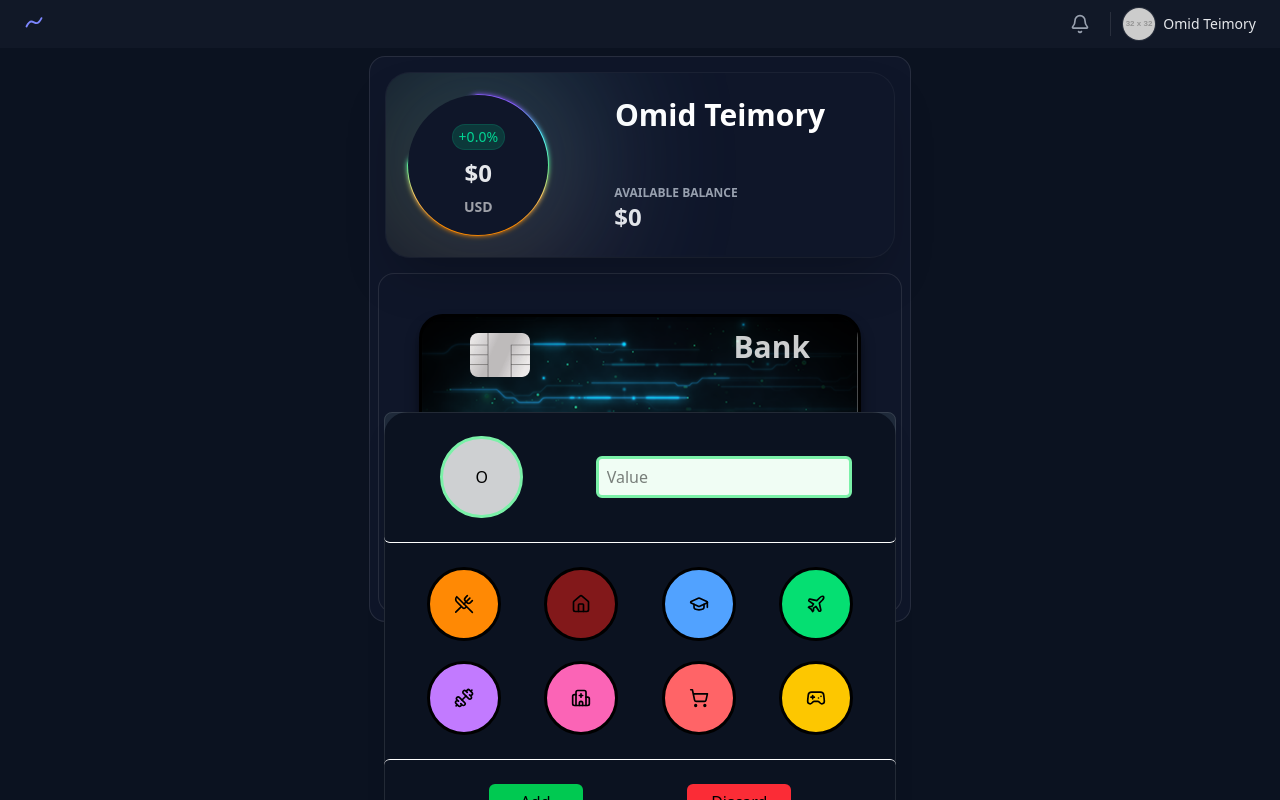
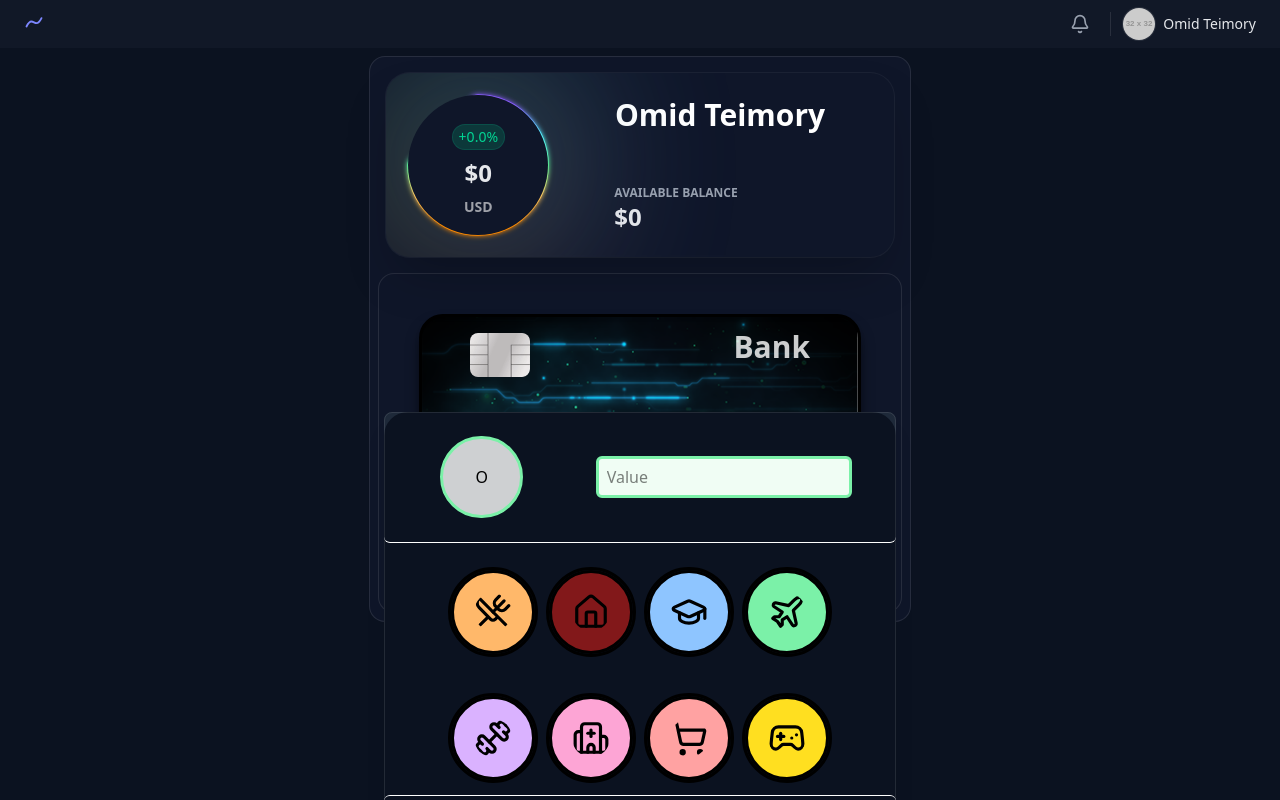
Before and after one commit to omid2007hope/Wallet, a React (Vite) app: page /Wallet in a window 1280 px wide. Both pictures are taken after a click on the button 763 px from the left and 754 px from the top of the page. Built offline with nearby package versions, Linux system fonts and the light colour scheme.

Commit message:
AddMenu React

```diff
--- a/src/components/Home/AddMenu.jsx
+++ b/src/components/Home/AddMenu.jsx
@@ -18,6 +18,60 @@ import { ShoppingCart } from "lucide-react";
 import { Gamepad2 } from "lucide-react";
 
 export default function AddMenu(props) {
+  const iconList1 = [
+    {
+      icon: (
+        <UtensilsCrossed className="size-21 p-5 rounded-full border-3 border-black bg-orange-300 hover:bg-orange-300/80 active:bg-orange-300/50" />
+      ),
+      id: "UtensilsCrossed",
+    },
+    {
+      icon: (
+        <House className="size-21 p-5 rounded-full border-3 border-black bg-red-900 hover:bg-red-900/80 active:bg-red-900/50" />
+      ),
+      id: "House",
+    },
+    {
+      icon: (
+        <GraduationCap className="size-21 p-5 rounded-full border-3 border-black bg-blue-300 hover:bg-blue-300/80 active:bg-blue-300/50" />
+      ),
+      id: "GraduationCap",
+    },
+    {
+      icon: (
+        <Plane className="size-21 p-5 rounded-full border-3 border-black bg-green-300 hover:bg-green-300/80 active:bg-green-300/50" />
+      ),
+      id: "Plane",
+    },
+  ];
+
+  const iconList2 = [
+    {
+      icon: (
+        <Dumbbell className="size-21 p-5 rounded-full border-3 border-black bg-purple-300 hover:bg-purple-300/80 active:bg-purple-300/50" />
+      ),
+      id: "Dumbbell",
+    },
+    {
+      icon: (
+        <Hospital className="size-21 p-5 rounded-full border-3 border-black bg-pink-300 hover:bg-pink-300/80 active:bg-pink-300/50" />
+      ),
+      id: "Hospital",
+    },
+    {
+      icon: (
+        <ShoppingCart className="size-21 p-5 rounded-full border-3 border-black bg-red-300 hover:bg-red-300/80 active:bg-red-300/50" />
+      ),
+      id: "ShoppingCart",
+    },
+    {
+      icon: (
+        <Gamepad2 className="size-21 p-5 rounded-full border-3 border-black bg-yellow-300 hover:bg-yellow-300/80 active:bg-yellow-300/50" />
+      ),
+      id: "Gamepad2",
+    },
+  ];
+
   return (
     <div>
       <Dialog
@@ -47,35 +101,31 @@ export default function AddMenu(props) {
                     className="w-1/2 py-0.5 md:py-1.5 lg:py-1.5 pl-2 mr-2 bg-green-50 border-3 border-green-300 rounded-md flex flex-row justiy-center items-center"
                   />
                 </div>
-                <div className="w-full h-full gap-2 flex flex-col justify-center items-center">
-                  <div className="w-full h-full px-0 p-3 md:pt-6 lg:pt-6 my flex flex-row justify-evenly items-center">
-                    <button className="px-3.5 md:px-6 lg:px-6 py-3.5 md:py-6 lg:py-6 flex flex-row justify-around items-center bg-orange-400 hover:bg-orange-400/80 active:bg-orange-400/50  border-3 border-black rounded-full">
-                      <UtensilsCrossed size={20} />
-                    </button>
-                    <button className="px-3.5 md:px-6 lg:px-6 py-3.5 md:py-6 lg:py-6 flex flex-row justify-around items-center bg-red-900 hover:bg-red-900/80 active:bg-red-900/50  border-3 border-black rounded-full">
-                      <House size={20} />
-                    </button>
-                    <button className="px-3.5 md:px-6 lg:px-6 py-3.5 md:py-6 lg:py-6 flex flex-row justify-around items-center bg-blue-400 hover:bg-blue-400/80 active:bg-blue-400/50  border-3 border-black rounded-full">
-                      <GraduationCap size={20} />
-                    </button>
-                    <button className="px-3.5 md:px-6 lg:px-6 py-3.5 md:py-6 lg:py-6 flex flex-row justify-around items-center bg-green-400 hover:bg-green-400/80 active:bg-green-400/50  border-3 border-black rounded-full">
-                      <Plane size={20} />
-                    </button>
-                  </div>
-                  <div className="w-full h-full px-0 pb-3 md:pb-6 lg:pb-6 my flex flex-row justify-evenly items-center">
-                    <button className="px-3.5 md:px-6 lg:px-6 py-3.5 md:py-6 lg:py-6 flex flex-row justify-around items-center bg-purple-400 hover:bg-purple-400/80 active:bg-purple-400/50  border-3 border-black rounded-full">
-                      <Dumbbell size={20} />
-                    </button>
-                    <button className="px-3.5 md:px-6 lg:px-6 py-3.5 md:py-6 lg:py-6 flex flex-row justify-around items-center bg-pink-400 hover:bg-pink-400/80 active:bg-repink-400/50  border-3 border-black rounded-full">
-                      <Hospital size={20} />
-                    </button>
-                    <button className="px-3.5 md:px-6 lg:px-6 py-3.5 md:py-6 lg:py-6 flex flex-row justify-around items-center bg-red-400 hover:bg-red-400/80 active:bg-red-400/50  border-3 border-black rounded-full">
-                      <ShoppingCart size={20} />
-                    </button>
-                    <button className="px-3.5 md:px-6 lg:px-6 py-3.5 md:py-6 lg:py-6 flex flex-row justify-around items-center bg-yellow-400 hover:bg-yellow-400/80 active:bg-yellow-400/50  border-3 border-black rounded-full">
-                      <Gamepad2 size={20} />
-                    </button>
-                  </div>
+                <div className="gap-2 flex flex-row justify-center items-center">
+                  {iconList1.map((item) => {
+                    return (
+                      <>
+                        <div className="w-full h-full px-0 p-3 md:pt-6 lg:pt-6 my flex flex-row justify-evenly items-center">
+                          <button className="w-full h-full border-3 border-black rounded-full flex flex-row justify-around items-center">
+                            {item.icon}
+                          </button>
+                        </div>
+                      </>
+                    );
+                  })}
+                </div>
+                <div className="gap-2 flex flex-row justify-center items-center">
+                  {iconList2.map((item) => {
+                    return (
+                      <>
+                        <div className="w-full h-full px-0 p-3 md:pt-6 lg:pt-6 my flex flex-row justify-evenly items-center">
+                          <button className="w-full h-full border-3 border-black rounded-full flex flex-row justify-around items-center">
+                            {item.icon}
+                          </button>
+                        </div>
+                      </>
+                    );
+                  })}
                 </div>
                 <div className="w-full h-full flex flex-row justify-evenly items-center border-t-1 border-white rounded-md py-2.5 md:py-6 lg:py-6">
                   <button className="px-8 md:px-8 lg:px-8 py-1.5 flex flex-row justify-center items-center bg-green-500 hover:bg-green-500/80 active:bg-green-500/50 rounded-md">
```
